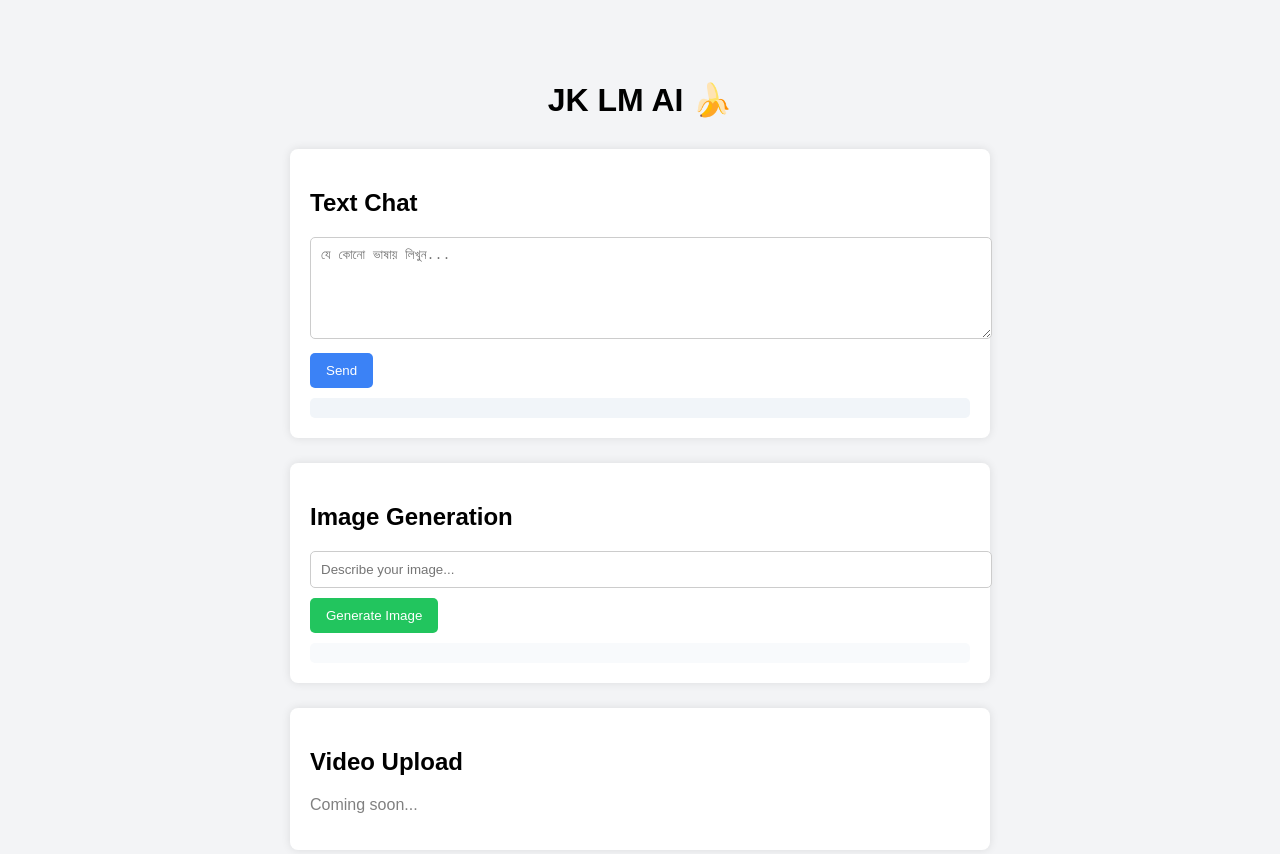
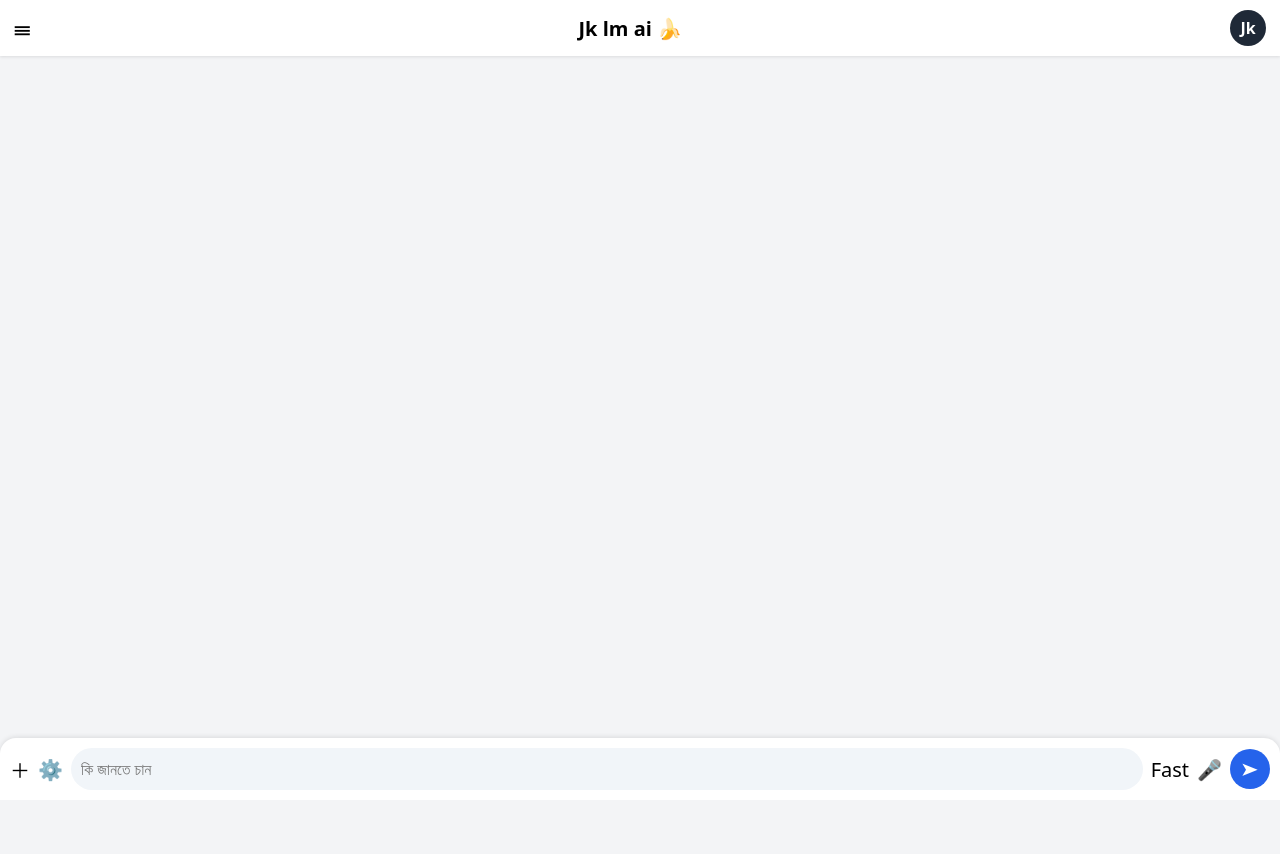
Before and after one commit to hcfak33-glitch/Jk.lm.ai, a website: page index.html in a window 1280 px wide. After the commit the page ends 800 px from the top, so only its background shows below. Drawn offline with Linux system fonts and the light colour scheme.

Commit message:
Update index.html

```diff
--- a/index.html
+++ b/index.html
@@ -1,39 +1,143 @@
 <!DOCTYPE html>
-<html lang="en">
+<html lang="bn">
 <head>
   <meta charset="UTF-8" />
-  <title>LM Gemini AI</title>
-  <link rel="stylesheet" href="style.css" />
+  <meta name="viewport" content="width=device-width, initial-scale=1.0" />
+  <title>JK LM AI</title>
+
+  <style>
+    * {
+      margin: 0;
+      padding: 0;
+      box-sizing: border-box;
+      font-family: system-ui, -apple-system, sans-serif;
+    }
+
+    body {
+      background: #f3f4f6;
+      height: 100vh;
+      display: flex;
+      flex-direction: column;
+    }
+
+    /* 🔝 Top Bar */
+    .topbar {
+      height: 56px;
+      background: #fff;
+      display: flex;
+      align-items: center;
+      justify-content: space-between;
+      padding: 0 14px;
+      box-shadow: 0 1px 3px rgba(0,0,0,.1);
+    }
+
+    .menu {
+      font-size: 22px;
+      cursor: pointer;
+    }
+
+    .title {
+      font-size: 20px;
+      font-weight: 600;
+    }
+
+    .profile {
+      width: 36px;
+      height: 36px;
+      border-radius: 50%;
+      background: #1f2937;
+      color: #fff;
+      display: flex;
+      align-items: center;
+      justify-content: center;
+      font-weight: bold;
+    }
+
+    /* 🧠 Chat Area */
+    .chat {
+      flex: 1;
+      padding: 16px;
+      overflow-y: auto;
+    }
+
+    /* ⌨️ Input Area */
+    .input-box {
+      background: #fff;
+      padding: 10px;
+      border-radius: 16px 16px 0 0;
+      box-shadow: 0 -1px 5px rgba(0,0,0,.1);
+    }
+
+    .input-row {
+      display: flex;
+      align-items: center;
+      gap: 8px;
+    }
+
+    .icon-btn {
+      font-size: 20px;
+      background: none;
+      border: none;
+      cursor: pointer;
+    }
+
+    input {
+      flex: 1;
+      border: none;
+      outline: none;
+      font-size: 16px;
+      padding: 10px;
+      background: #f1f5f9;
+      border-radius: 999px;
+    }
+
+    .send-btn {
+      background: #2563eb;
+      color: #fff;
+      border: none;
+      border-radius: 50%;
+      width: 40px;
+      height: 40px;
+      font-size: 18px;
+      cursor: pointer;
+    }
+  </style>
 </head>
+
 <body>
 
-  <div class="container">
-    <h1>JK LM AI 🍌 </h1>
-
-    <!-- Text Chat -->
-    <div class="card">
-      <h2>Text Chat</h2>
-      <textarea id="textInput" rows="4" placeholder="যে কোনো ভাষায় লিখুন..."></textarea>
-      <button onclick="sendText()">Send</button>
-      <div id="textReply" class="response"></div>
-    </div>
-
-    <!-- Image Generation -->
-    <div class="card">
-      <h2>Image Generation</h2>
-      <input id="imageInput" type="text" placeholder="Describe your image..." />
-      <button onclick="generateImage()" class="green">Generate Image</button>
-      <div id="imageResult" class="image-box"></div>
-    </div>
-
-    <!-- Video Placeholder -->
-    <div class="card">
-      <h2>Video Upload</h2>
-      <p class="coming">Coming soon...</p>
-    </div>
-
+  <!-- 🔝 Top -->
+  <div class="topbar">
+    <div class="menu">☰</div>
+    <div class="title">Jk lm ai 🍌</div>
+    <div class="profile">Jk</div>
   </div>
 
+  <!-- 🧠 Chat -->
+  <div class="chat" id="textReply">
+    <!-- AI reply এখানে আসবে -->
+  </div>
+
+  <!-- ⌨️ Input -->
+  <div class="input-box">
+    <div class="input-row">
+      <button class="icon-btn">＋</button>
+      <button class="icon-btn">⚙️</button>
+
+      <input
+        id="textInput"
+        type="text"
+        placeholder="কি জানতে চান"
+      />
+
+      <button class="icon-btn">Fast</button>
+      <button class="icon-btn">🎤</button>
+
+      <button class="send-btn" onclick="sendText()">➤</button>
+    </div>
+  </div>
+
+  <!-- 🔗 Script -->
   <script src="script.js"></script>
 </body>
 </html>
```
